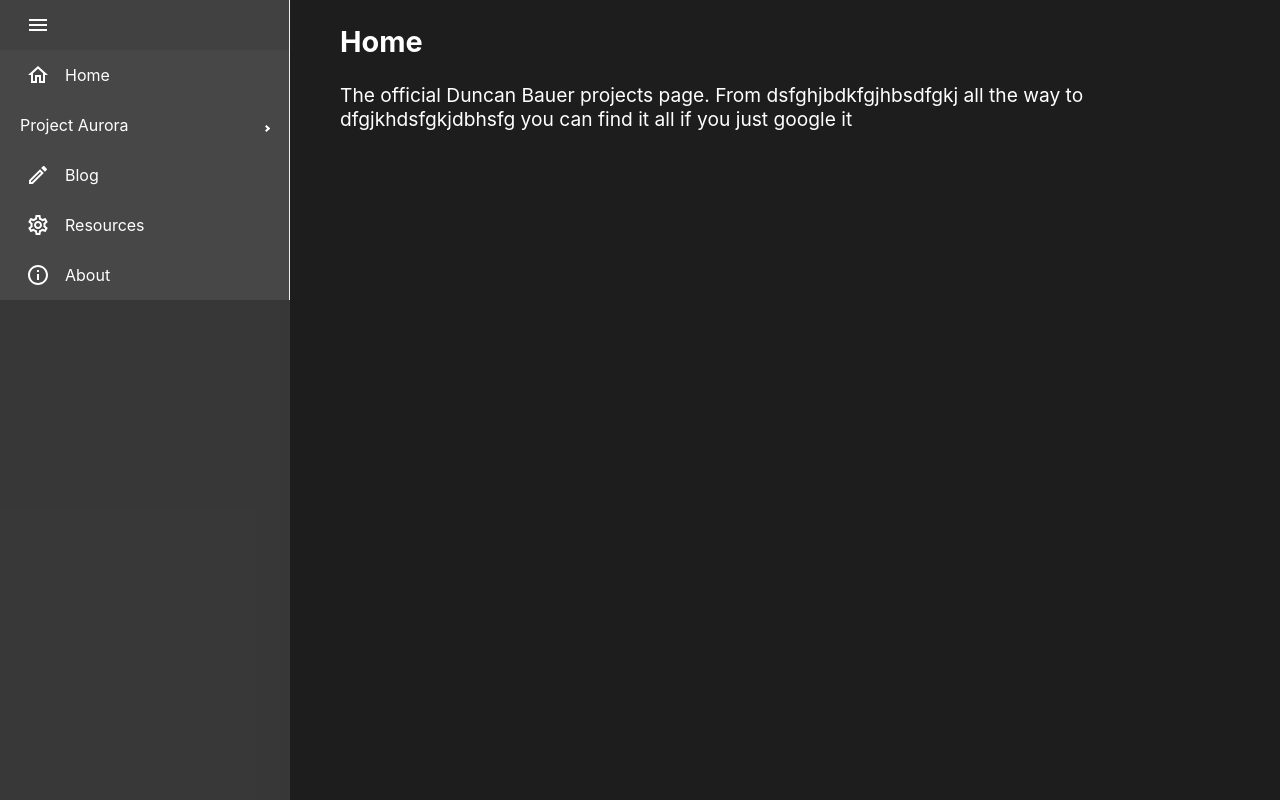
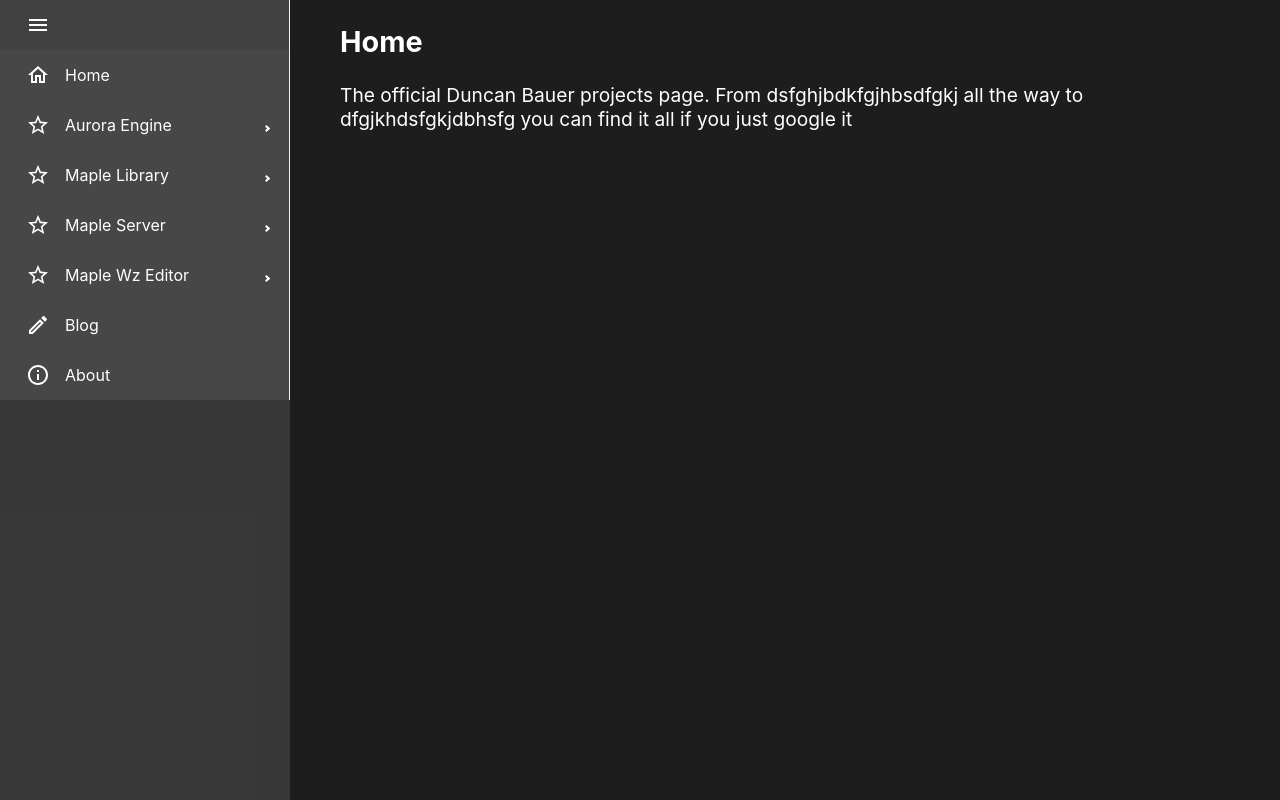
Before and after one commit to DuncanBauer/duncanbauer.github.io, a React (Create React App) app: page /projectaurora/enginelib in a window 1280 px wide. Shown: the top 800 px of the page. Built offline with nearby package versions, Linux system fonts and the light colour scheme.

Commit message:
reorganizing project aurora

```diff
--- a/src/components/MySidebar.js
+++ b/src/components/MySidebar.js
@@ -3,7 +3,6 @@ import { HashLink as AnchorLink } from 'react-router-hash-link'; // Used for rou
 import { Sidebar, Menu, MenuItem, SubMenu, useProSidebar } from 'react-pro-sidebar';
 
 import HomeOutlinedIcon from '@mui/icons-material/HomeOutlined';
-import BookmarkBorderOutlinedIcon from '@mui/icons-material/BookmarkBorderOutlined';
 import MenuOutlinedIcon from "@mui/icons-material/MenuOutlined";
 import ApiOutlinedIcon from '@mui/icons-material/ApiOutlined';
 import PlayCircleOutlineOutlinedIcon from '@mui/icons-material/PlayCircleOutlineOutlined';
@@ -57,34 +56,53 @@ export default function MySidebar() {
 					</div>
 
 					<MenuItem icon={<HomeOutlinedIcon/>} component={<Link to="/" />}>Home</MenuItem>
-					<SubMenu label="Project Aurora">
-						<MenuItem icon={<BookmarkBorderOutlinedIcon />}  component={<AnchorLink to="/projectaurora#introduction" />}>Introduction</MenuItem>
+					<SubMenu icon={<StarOutlineOutlinedIcon/>} label="Aurora Engine">
+						<MenuItem icon={<PlayCircleOutlineOutlinedIcon/>}	 component={<AnchorLink to="/auroraengine#gettingStarted" />}>Getting Started</MenuItem>
+						<MenuItem icon={<NewReleasesOutlinedIcon/>} 		 component={<AnchorLink to="/auroraengine#releases"		  />}>Releases</MenuItem>
+						<MenuItem icon={<PublishedWithChangesOutlinedIcon/>} component={<AnchorLink to="/auroraengine#changelog"	  />}>Changelog</MenuItem>
+						<MenuItem icon={<ApiOutlinedIcon/>}					 component={<AnchorLink to="/auroraengine#api"			  />}>Api</MenuItem>
+						<MenuItem icon={<MenuBookOutlinedIcon/>} 			 component={<AnchorLink to="/auroraengine#documentation"  />}>Documentation</MenuItem>
+						<MenuItem icon={<LaptopOutlinedIcon/>} 				 component={<AnchorLink to="/auroraengine#tutorials"	  />}>Tutorials</MenuItem>
+						<MenuItem icon={<SettingsOutlinedIcon/>}			 component={<AnchorLink to="/auroraengine#resources"	  />}>Resources</MenuItem>
+						<MenuItem icon={<QuestionMarkOutlinedIcon/>} 		 component={<AnchorLink to="/auroraengine#faq"			  />}>FAQ</MenuItem>
+						<MenuItem icon={<BuildOutlinedIcon/>}				 component={<AnchorLink to="/auroraengine#support"		  />}>Support</MenuItem>
+					</SubMenu>
 
-						<SubMenu icon={<StarOutlineOutlinedIcon/>} label="Aurora Engine Library">
-							<MenuItem icon={<PlayCircleOutlineOutlinedIcon/>}	 component={<AnchorLink to="/projectaurora/enginelib#gettingStarted" />}>Getting Started</MenuItem>
-							<MenuItem icon={<NewReleasesOutlinedIcon/>} 		 component={<AnchorLink to="/projectaurora/enginelib#releases"		 />}>Releases</MenuItem>
-							<MenuItem icon={<PublishedWithChangesOutlinedIcon/>} component={<AnchorLink to="/projectaurora/enginelib#changelog"		 />}>Changelog</MenuItem>
-							<MenuItem icon={<ApiOutlinedIcon/>}					 component={<AnchorLink to="/projectaurora/enginelib#api"			 />}>Api</MenuItem>
-							<MenuItem icon={<MenuBookOutlinedIcon/>} 			 component={<AnchorLink to="/projectaurora/enginelib#documentation"	 />}>Documentation</MenuItem>
-							<MenuItem icon={<LaptopOutlinedIcon/>} 				 component={<AnchorLink to="/projectaurora/enginelib#tutorials"		 />}>Tutorials</MenuItem>
-						</SubMenu>
+					<SubMenu icon={<StarOutlineOutlinedIcon/>} label="Maple Library">
+						<MenuItem icon={<PlayCircleOutlineOutlinedIcon/>}	 component={<AnchorLink to="/maplelib#gettingStarted" />}>Getting Started</MenuItem>
+						<MenuItem icon={<NewReleasesOutlinedIcon/>} 		 component={<AnchorLink to="/maplelib#releases"		  />}>Releases</MenuItem>
+						<MenuItem icon={<PublishedWithChangesOutlinedIcon/>} component={<AnchorLink to="/maplelib#changelog"	  />}>Changelog</MenuItem>
+						<MenuItem icon={<ApiOutlinedIcon/>} 				 component={<AnchorLink to="/maplelib#api"			  />}>Api</MenuItem>
+						<MenuItem icon={<MenuBookOutlinedIcon/>} 			 component={<AnchorLink to="/maplelib#documentation"  />}>Documentation</MenuItem>
+						<MenuItem icon={<LaptopOutlinedIcon/>} 				 component={<AnchorLink to="/maplelib#tutorials"	  />}>Tutorials</MenuItem>
+						<MenuItem icon={<SettingsOutlinedIcon/>}			 component={<AnchorLink to="/maplelib#resources"	  />}>Resources</MenuItem>
+						<MenuItem icon={<QuestionMarkOutlinedIcon/>} 		 component={<AnchorLink to="/maplelib#faq"			  />}>FAQ</MenuItem>
+						<MenuItem icon={<BuildOutlinedIcon/>}				 component={<AnchorLink to="/maplelib#support"		  />}>Support</MenuItem>
+					</SubMenu>
 
-						<SubMenu icon={<StarOutlineOutlinedIcon/>} label="Aurora Maple Library">
-							<MenuItem icon={<PlayCircleOutlineOutlinedIcon/>}	 component={<AnchorLink to="/projectaurora/maplelib#gettingStarted" />}>Getting Started</MenuItem>
-							<MenuItem icon={<NewReleasesOutlinedIcon/>} 		 component={<AnchorLink to="/projectaurora/maplelib#releases"		/>}>Releases</MenuItem>
-							<MenuItem icon={<PublishedWithChangesOutlinedIcon/>} component={<AnchorLink to="/projectaurora/maplelib#changelog"		/>}>Changelog</MenuItem>
-							<MenuItem icon={<ApiOutlinedIcon/>} 				 component={<AnchorLink to="/projectaurora/maplelib#api"			/>}>Api</MenuItem>
-							<MenuItem icon={<MenuBookOutlinedIcon/>} 			 component={<AnchorLink to="/projectaurora/maplelib#documentation"	/>}>Documentation</MenuItem>
-							<MenuItem icon={<LaptopOutlinedIcon/>} 				 component={<AnchorLink to="/projectaurora/maplelib#tutorials"		/>}>Tutorials</MenuItem>
-						</SubMenu>
+					<SubMenu icon={<StarOutlineOutlinedIcon/>} label="Maple Server">
+						<MenuItem icon={<PlayCircleOutlineOutlinedIcon/>}	 component={<AnchorLink to="/mapleserver#gettingStarted" />}>Getting Started</MenuItem>
+						<MenuItem icon={<NewReleasesOutlinedIcon/>} 		 component={<AnchorLink to="/mapleserver#releases"		 />}>Releases</MenuItem>
+						<MenuItem icon={<PublishedWithChangesOutlinedIcon/>} component={<AnchorLink to="/mapleserver#changelog"		 />}>Changelog</MenuItem>
+						<MenuItem icon={<ApiOutlinedIcon/>} 				 component={<AnchorLink to="/mapleserver#api"			 />}>Api</MenuItem>
+						<MenuItem icon={<MenuBookOutlinedIcon/>} 			 component={<AnchorLink to="/mapleserver#documentation"  />}>Documentation</MenuItem>
+						<MenuItem icon={<LaptopOutlinedIcon/>} 				 component={<AnchorLink to="/mapleserver#tutorials"		 />}>Tutorials</MenuItem>
+						<MenuItem icon={<SettingsOutlinedIcon/>}			 component={<AnchorLink to="/mapleserver#resources"		 />}>Resources</MenuItem>
+						<MenuItem icon={<QuestionMarkOutlinedIcon/>} 		 component={<AnchorLink to="/mapleserver#faq"			 />}>FAQ</MenuItem>
+						<MenuItem icon={<BuildOutlinedIcon/>}				 component={<AnchorLink to="/mapleserver#support"		 />}>Support</MenuItem>
+					</SubMenu>
 
-						<MenuItem icon={<QuestionMarkOutlinedIcon/>} 	 component={<AnchorLink to="/projectaurora#FAQ"			 />}>FAQ</MenuItem>
-						<MenuItem icon={<BuildOutlinedIcon/>}			 component={<AnchorLink to="/projectaurora#support"		 />}>Support</MenuItem>
-
+					<SubMenu icon={<StarOutlineOutlinedIcon/>} label="Maple Wz Editor">
+						<MenuItem icon={<PlayCircleOutlineOutlinedIcon/>}	 component={<AnchorLink to="/maplewzeditor#gettingStarted" />}>Getting Started</MenuItem>
+						<MenuItem icon={<NewReleasesOutlinedIcon/>} 		 component={<AnchorLink to="/maplewzeditor#releases"	   />}>Releases</MenuItem>
+						<MenuItem icon={<PublishedWithChangesOutlinedIcon/>} component={<AnchorLink to="/maplewzeditor#changelog"	   />}>Changelog</MenuItem>
+						<MenuItem icon={<LaptopOutlinedIcon/>} 				 component={<AnchorLink to="/maplewzeditor#tutorials"	   />}>Tutorials</MenuItem>
+						<MenuItem icon={<SettingsOutlinedIcon/>}			 component={<AnchorLink to="/maplewzeditor#resources"	   />}>Resources</MenuItem>
+						<MenuItem icon={<QuestionMarkOutlinedIcon/>} 		 component={<AnchorLink to="/maplewzeditor#faq"			   />}>FAQ</MenuItem>
+						<MenuItem icon={<BuildOutlinedIcon/>}				 component={<AnchorLink to="/maplewzeditor#support"		   />}>Support</MenuItem>
 					</SubMenu>
 
 					<MenuItem icon={<CreateOutlinedIcon/>}   component={<Link to="/blog"      />}>Blog</MenuItem>
-					<MenuItem icon={<SettingsOutlinedIcon/>} component={<Link to="/resources" />}>Resources</MenuItem>
 					<MenuItem icon={<InfoOutlinedIcon/>}	 component={<Link to="/about"     />}>About</MenuItem>
 
 				</Menu>
--- a/src/components/molecules/pages/ProjectAurora.js
+++ /dev/null
@@ -1,17 +0,0 @@
-import React from 'react';
-
-import ContentSection from '../ContentSection/ContentSection'
-
-class ProjectAurora extends React.Component {
-	render() {
-		return (
-			<div className={this.props.style}>
-				<ContentSection className={this.props.className}
-								sectionName='Project Aurora'
-								explanation='The official project aurora page. From dsfghjbdkfgjhbsdfgkj all the way to dfgjkhdsfgkjdbhsfg you can find it all if you just google it' />
-			</div>
-		)
-	}
-}
-
-export default ProjectAurora;
--- /dev/null
+++ b/src/components/molecules/pages/projects/AuroraEngine.js
@@ -0,0 +1,116 @@
+import React from 'react';
+
+import ContentSection from '../../ContentSection/ContentSection';
+
+class AuroraEngine extends React.Component {
+	render() {
+		const documentationExamples = [
+			{
+				language: 'cpp',
+				code: `#include <iostream>
+
+int main(int argc, char** argv)
+{
+	std::cout << "Hello world\\n";
+	return 0;
+}`,
+				showLineNumbers: false,
+				startingLineNumber: 1,
+				wrapLines: true
+			},
+			{
+				language: 'python',
+				code: `print("Hello world")`,
+				showLineNumbers: false,
+				startingLineNumber: 1,
+				wrapLines: true
+			}
+		];
+
+		const tutorialExamples = [
+			{
+				language: 'cpp',
+				code: `#include <iostream>
+
+int main(int argc, char** argv)
+{
+	std::cout << "Hello world\\n";
+	return 0;
+}`,
+				showLineNumbers: false,
+				startingLineNumber: 1,
+				wrapLines: true
+			},
+			{
+				language: 'python',
+				code: `print("Hello world")`,
+				showLineNumbers: false,
+				startingLineNumber: 1,
+				wrapLines: true
+			}
+		];
+
+		return (
+			<div className="Body-content">
+				<div id="gettingStarted">
+					<h1>Aurora Engine Lib</h1>
+					<ContentSection className={this.props.className}
+									sectionName='Getting Started'
+									explanation='A simple hello world description whose width can definitely, 100%, totally fill 100% of the screens width, right? I need to add more text to actually test that though' />
+				</div>
+
+				<div id="releases">
+					<ContentSection className={this.props.className}
+									sectionName='Releases'
+									explanation='Here you can find our distribution binaries' />
+				</div>
+
+				<div id="changelog">
+					<ContentSection className={this.props.className}
+									sectionName='Changelog'
+									explanation='A log of all changes. Special considerations will be made for breaking changes' />
+				</div>
+
+				<div id="api">
+					<ContentSection className={this.props.className}
+									sectionName='Api'
+									explanation='Ill try to keep this updated'/>
+				</div>
+
+				<div id="documentation">
+					<ContentSection className={this.props.className}
+									sectionName='Documentation'
+									explanation='Ill try to keep this updated'
+									examples={documentationExamples}/>
+				</div>
+
+				<div id="tutorials">
+					<ContentSection className={this.props.className}
+									sectionName='Tutorials'
+									explanation='Good luck noob'
+									examples={tutorialExamples}/>
+				</div>
+
+				<div id="resources">
+					<ContentSection className={this.props.className}
+									sectionName='Resources'
+									explanation='tools used to build this biatch' />
+				</div>
+
+				<div id="faq">
+					<ContentSection className={this.props.className}
+									sectionName='FAQ'
+									explanation='a buncha questions' />
+				</div>
+
+				<div id="support">
+					<ContentSection className={this.props.className}
+									sectionName='Support'
+									explanation='for questions not in faq' />
+				</div>
+			</div>
+		)
+	}
+}
+
+export default AuroraEngine;
--- /dev/null
+++ b/src/components/molecules/pages/projects/MapleLib.js
@@ -0,0 +1,116 @@
+import React from 'react';
+
+import ContentSection from '../../ContentSection/ContentSection';
+
+class MapleLib extends React.Component {
+	render() {
+		const documentationExamples = [
+			{
+				language: 'cpp',
+				code: `#include <iostream>
+
+int main(int argc, char** argv)
+{
+	std::cout << "Hello world\\n";
+	return 0;
+}`,
+				showLineNumbers: false,
+				startingLineNumber: 1,
+				wrapLines: true
+			},
+			{
+				language: 'python',
+				code: `print("Hello world")`,
+				showLineNumbers: false,
+				startingLineNumber: 1,
+				wrapLines: true
+			}
+		];
+
+		const tutorialExamples = [
+			{
+				language: 'cpp',
+				code: `#include <iostream>
+
+int main(int argc, char** argv)
+{
+	std::cout << "Hello world\\n";
+	return 0;
+}`,
+				showLineNumbers: false,
+				startingLineNumber: 1,
+				wrapLines: true
+			},
+			{
+				language: 'python',
+				code: `print("Hello world")`,
+				showLineNumbers: false,
+				startingLineNumber: 1,
+				wrapLines: true
+			}
+		];
+
+		return (
+			<div className="Body-content">
+				<div id="gettingStarted">
+					<h1>Aurora Maple Lib</h1>
+					<ContentSection className={this.props.className}
+									sectionName='Getting Started'
+									explanation='A simple hello world description whose width can definitely, 100%, totally fill 100% of the screens width, right? I need to add more text to actually test that though' />
+				</div>
+
+				<div id="releases">
+					<ContentSection className={this.props.className}
+									sectionName='Releases'
+									explanation='Here you can find our distribution binaries' />
+				</div>
+
+				<div id="changelog">
+					<ContentSection className={this.props.className}
+									sectionName='Changelog'
+									explanation='A log of all changes. Special considerations will be made for breaking changes' />
+				</div>
+
+				<div id="api">
+					<ContentSection className={this.props.className}
+									sectionName='Api'
+									explanation='Ill try to keep this updated'/>
+				</div>
+
+				<div id="documentation">
+					<ContentSection className={this.props.className}
+									sectionName='Documentation'
+									explanation='Ill try to keep this updated'
+									examples={documentationExamples}/>
+				</div>
+
+				<div id="tutorials">
+					<ContentSection className={this.props.className}
+									sectionName='Tutorials'
+									explanation='Good luck noob'
+									examples={tutorialExamples}/>
+				</div>
+
+				<div id="resources">
+					<ContentSection className={this.props.className}
+									sectionName='Resources'
+									explanation='tools used to build this biatch' />
+				</div>
+
+				<div id="faq">
+					<ContentSection className={this.props.className}
+									sectionName='FAQ'
+									explanation='a buncha questions' />
+				</div>
+
+				<div id="support">
+					<ContentSection className={this.props.className}
+									sectionName='Support'
+									explanation='for questions not in faq' />
+				</div>
+			</div>
+		)
+	}
+}
+
+export default MapleLib;
--- a/src/components/molecules/pages/projectaurora/AuroraEngine.js
+++ b/src/components/molecules/pages/projects/MapleServer.js
@@ -2,7 +2,7 @@ import React from 'react';
 
 import ContentSection from '../../ContentSection/ContentSection';
 
-class AuroraEngine extends React.Component {
+class MapleServer extends React.Component {
 	render() {
 		const documentationExamples = [
 			{
@@ -26,7 +26,6 @@ int main(int argc, char** argv)
 				wrapLines: true
 			}
 		];
-
 
 		const tutorialExamples = [
 			{
@@ -53,8 +52,8 @@ int main(int argc, char** argv)
 
 		return (
 			<div className="Body-content">
-			<h1>Aurora Engine Lib</h1>
 				<div id="gettingStarted">
+					<h1>Aurora Maple Server</h1>
 					<ContentSection className={this.props.className}
 									sectionName='Getting Started'
 									explanation='A simple hello world description whose width can definitely, 100%, totally fill 100% of the screens width, right? I need to add more text to actually test that though' />
@@ -91,9 +90,27 @@ int main(int argc, char** argv)
 									explanation='Good luck noob'
 									examples={tutorialExamples}/>
 				</div>
+
+				<div id="resources">
+					<ContentSection className={this.props.className}
+									sectionName='Resources'
+									explanation='tools used to build this biatch' />
+				</div>
+
+				<div id="faq">
+					<ContentSection className={this.props.className}
+									sectionName='FAQ'
+									explanation='a buncha questions' />
+				</div>
+
+				<div id="support">
+					<ContentSection className={this.props.className}
+									sectionName='Support'
+									explanation='for questions not in faq' />
+				</div>
 			</div>
 		)
 	}
 }
 
-export default AuroraEngine;
+export default MapleServer;
--- a/src/components/molecules/pages/projectaurora/AuroraMaple.js
+++ b/src/components/molecules/pages/projects/MapleWzEditor.js
@@ -2,32 +2,8 @@ import React from 'react';
 
 import ContentSection from '../../ContentSection/ContentSection';
 
-class AuroraEngine extends React.Component {
+class MapleWzEditor extends React.Component {
 	render() {
-		const documentationExamples = [
-			{
-				language: 'cpp',
-				code: `#include <iostream>
-
-int main(int argc, char** argv)
-{
-	std::cout << "Hello world\\n";
-	return 0;
-}`,
-				showLineNumbers: false,
-				startingLineNumber: 1,
-				wrapLines: true
-			},
-			{
-				language: 'python',
-				code: `print("Hello world")`,
-				showLineNumbers: false,
-				startingLineNumber: 1,
-				wrapLines: true
-			}
-		];
-
-
 		const tutorialExamples = [
 			{
 				language: 'cpp',
@@ -53,8 +29,8 @@ int main(int argc, char** argv)
 
 		return (
 			<div className="Body-content">
-				<h1>Aurora Maple Lib</h1>
 				<div id="gettingStarted">
+					<h1>Aurora Maple Wz Editor</h1>
 					<ContentSection className={this.props.className}
 									sectionName='Getting Started'
 									explanation='A simple hello world description whose width can definitely, 100%, totally fill 100% of the screens width, right? I need to add more text to actually test that though' />
@@ -72,28 +48,33 @@ int main(int argc, char** argv)
 									explanation='A log of all changes. Special considerations will be made for breaking changes' />
 				</div>
 
-				<div id="api">
-					<ContentSection className={this.props.className}
-									sectionName='Api'
-									explanation='Ill try to keep this updated'/>
-				</div>
-
-				<div id="documentation">
-					<ContentSection className={this.props.className}
-									sectionName='Documentation'
-									explanation='Ill try to keep this updated'
-									examples={documentationExamples}/>
-				</div>
-
 				<div id="tutorials">
 					<ContentSection className={this.props.className}
 									sectionName='Tutorials'
 									explanation='Good luck noob'
 									examples={tutorialExamples}/>
 				</div>
+
+				<div id="resources">
+					<ContentSection className={this.props.className}
+									sectionName='Resources'
+									explanation='tools used to build this biatch' />
+				</div>
+
+				<div id="faq">
+					<ContentSection className={this.props.className}
+									sectionName='FAQ'
+									explanation='a buncha questions' />
+				</div>
+
+				<div id="support">
+					<ContentSection className={this.props.className}
+									sectionName='Support'
+									explanation='for questions not in faq' />
+				</div>
 			</div>
 		)
 	}
 }
 
-export default AuroraEngine;
+export default MapleWzEditor;
```
Also changed, not shown: src/components/MyBody.js (+8 -6 lines).
